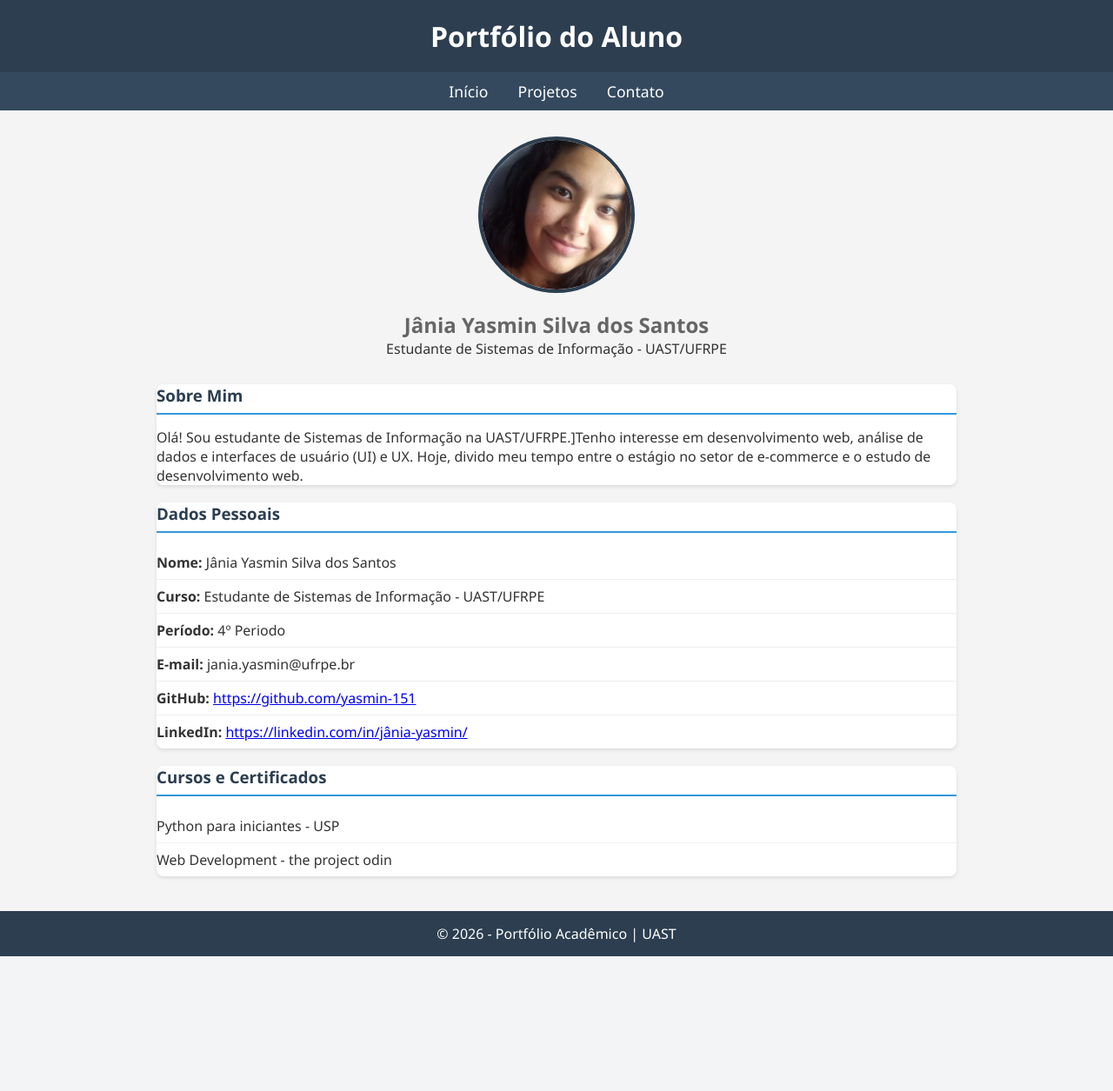
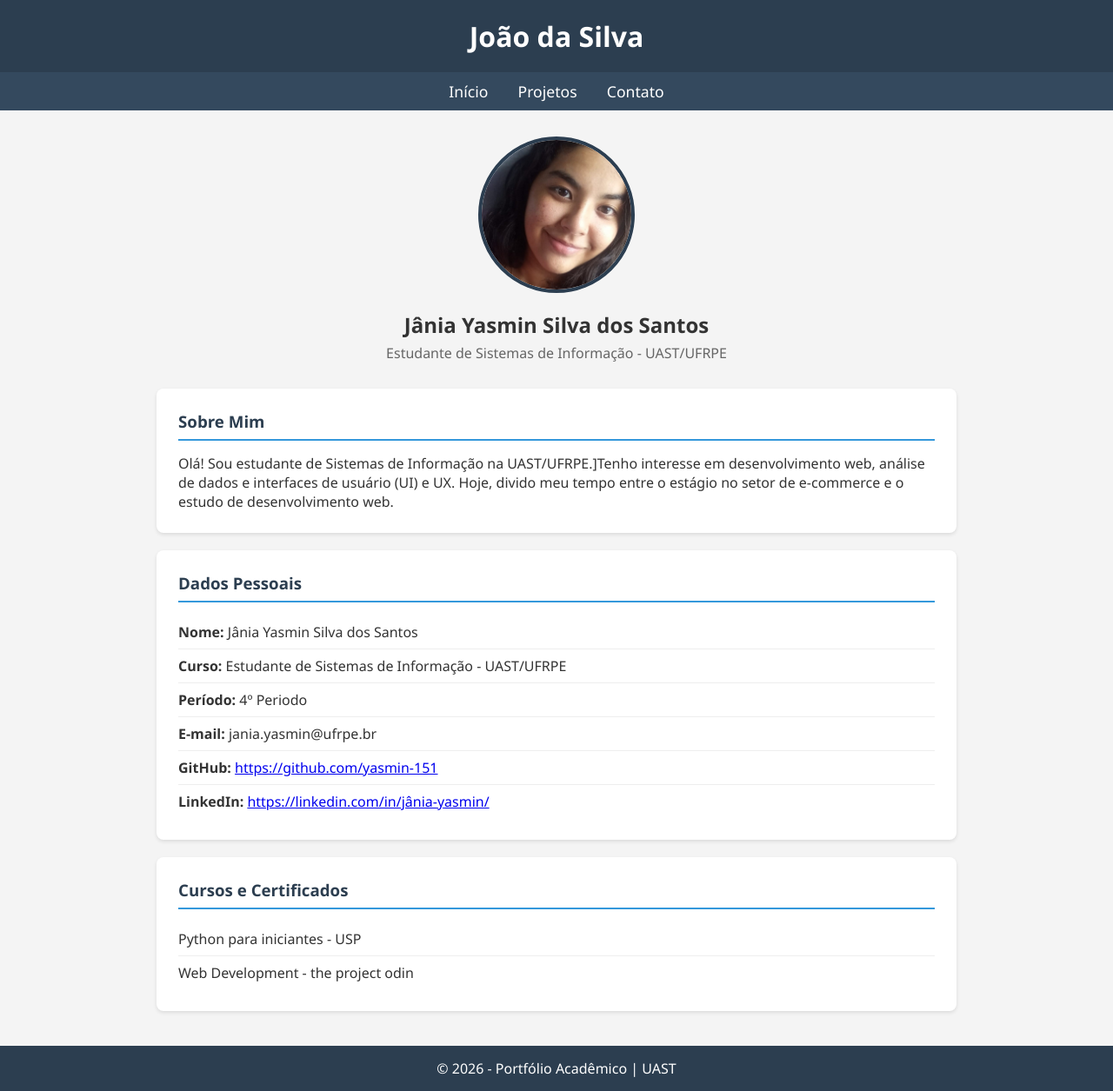
Before and after one commit to yasmin-151/Portif-lio, a Django app: page /portifolio/home/ in a window 1280 px wide. Shown: the whole page at 87% size. Before the commit the page ends 1100 px from the top, so only its background shows below. Run offline with Django 5.2, Linux system fonts and the light colour scheme; data comes from the database, SQL or seed files in the repository.

Commit message:
Arrumando margens

```diff
--- a/djangotutorial/portifolio/templates/portifolio/home.html
+++ b/djangotutorial/portifolio/templates/portifolio/home.html
@@ -1,9 +1,8 @@
 {% extends "core/base.html" %}
-{% load static %}
 
-{% block title %}Início - Meu Portifólio {% endblock %}
+{% block title %}Início - Meu Portfólio{% endblock %}
 
-{% block header_title %}Portfólio do Aluno{% endblock %}
+{% block header_title %}João da Silva{% endblock %}
 
 {% block extra_css %}
 .perfil {
@@ -19,11 +18,14 @@
     margin-bottom: 15px;
 }
 .perfil h2 {
+    margin-bottom: 5px;
+}
+.perfil p {
     color: #666;
 }
 .secao {
     background: white;
-    padding: padding: 25px;
+    padding: 25px;
     margin-bottom: 20px;
     border-radius: 8px;
     box-shadow: 0 2px 4px rgba(0,0,0,0.1);
@@ -48,6 +50,7 @@
 {% endblock %}
 
 {% block content %}
+
 <div class="perfil">
     <img src="{{perfil.imagem.url}}" alt="Foto do Aluno">
     <h2>{{perfil.nome}}</h2>
```
